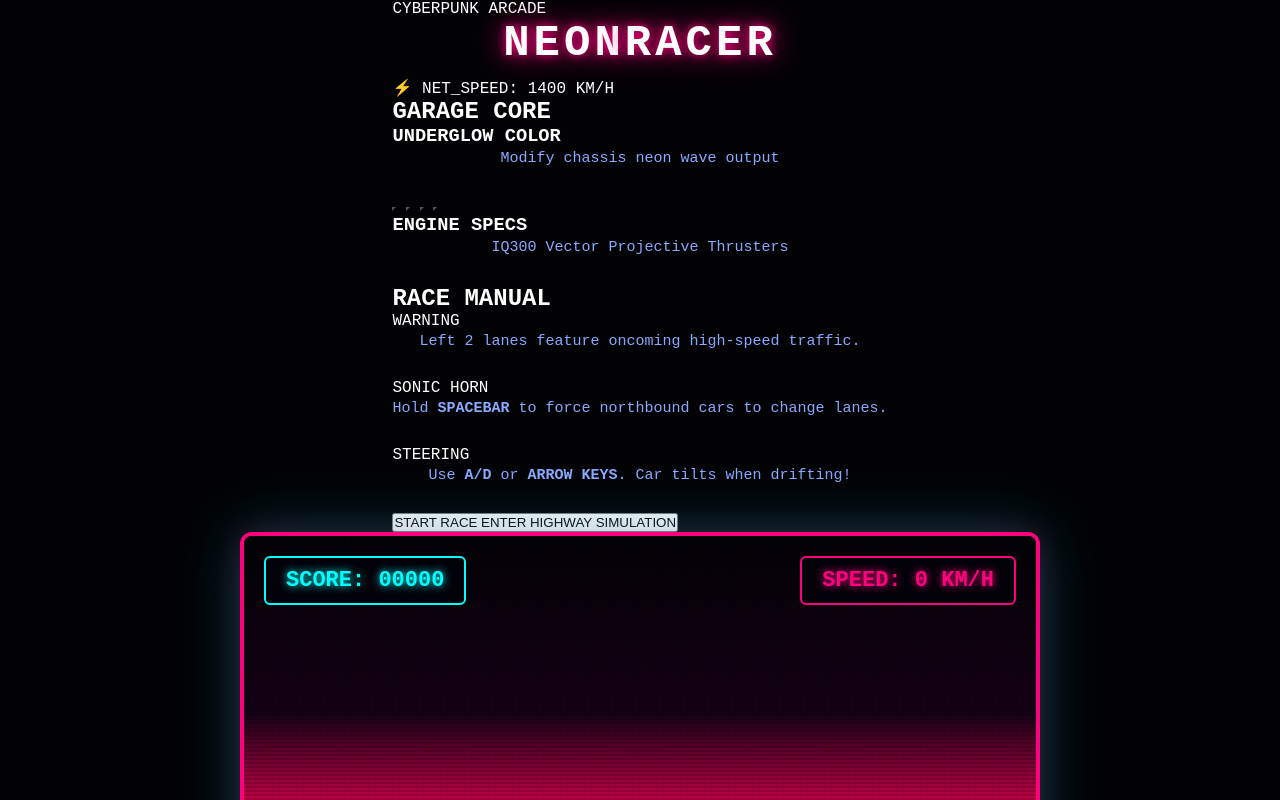
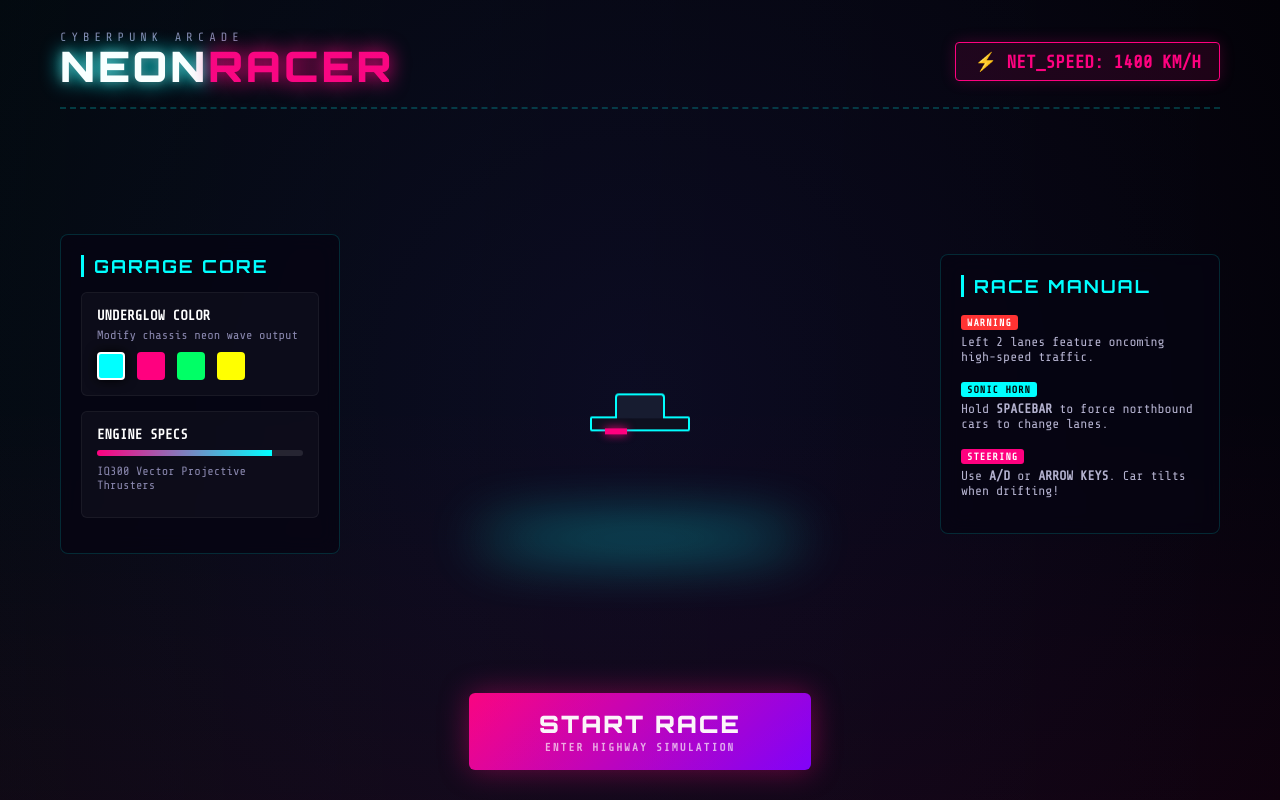
Before and after one commit to sahirpunjwani/racecar-static, a plain HTML site: page index.html in a window 1280 px wide. Shown: the top 800 px of the page. Drawn offline with nearby package versions, Linux system fonts and the light colour scheme.

Commit message:
Update style.css

```diff
--- a/style.css
+++ b/style.css
@@ -1,3 +1,5 @@
+@import url('https://fonts.googleapis.com/css2?family=Orbitron:wght@400;700;900&family=Share+Tech+Mono&display=swap');
+
 * {
     box-sizing: border-box;
     margin: 0;
@@ -5,17 +7,296 @@
 }
 
 body {
-    background: #020205;
+    background: #03030c;
     color: #fff;
-    font-family: 'Courier New', Courier, monospace;
+    font-family: 'Share Tech Mono', monospace;
+    display: flex;
+    justify-content: center;
+    align-items: center;
+    min-height: 100vh;
+    overflow: hidden;
+    user-select: none;
+}
+
+/* HOMEPAGE LAYOUT (MR. RACER ARCHITECTURE) */
+#homepage {
+    position: relative;
+    width: 100vw;
+    height: 100vh;
+    background: radial-gradient(circle at center, #0c081f 0%, #030208 100%);
+    display: flex;
+    flex-direction: column;
+    justify-content: space-between;
+    padding: 30px 60px;
+    z-index: 2;
+    transition: transform 0.5s cubic-bezier(0.77, 0, 0.175, 1), opacity 0.4s;
+}
+
+#homepage.fade-out {
+    transform: scale(1.1);
+    opacity: 0;
+    pointer-events: none;
+}
+
+.glow-overlay {
+    position: absolute;
+    top: 0; left: 0; width: 100%; height: 100%;
+    background: linear-gradient(0deg, rgba(255, 0, 127, 0.05) 0%, transparent 50%),
+                linear-gradient(90deg, rgba(0, 255, 255, 0.03) 0%, transparent 100%);
+    pointer-events: none;
+}
+
+/* HEADER SECTION */
+.main-header {
+    display: flex;
+    justify-content: space-between;
+    align-items: center;
+    border-bottom: 2px dashed rgba(0, 255, 255, 0.2);
+    padding-bottom: 15px;
+}
+
+.logo-container h1 {
+    font-family: 'Orbitron', sans-serif;
+    font-size: 42px;
+    font-weight: 900;
+    letter-spacing: 3px;
+    color: #fff;
+    text-shadow: 0 0 10px rgba(255,255,255,0.3), 0 0 20px #00ffff;
+}
+
+.logo-container .alt-color {
+    color: #ff007f;
+    text-shadow: 0 0 20px #ff007f;
+}
+
+.tagline {
+    font-size: 12px;
+    letter-spacing: 5px;
+    color: #8a88af;
+    display: block;
+    margin-bottom: -4px;
+}
+
+.stat-pill {
+    background: rgba(255, 0, 127, 0.1);
+    border: 1px solid #ff007f;
+    padding: 8px 18px;
+    font-size: 18px;
+    font-weight: bold;
+    color: #ff007f;
+    border-radius: 4px;
+    box-shadow: 0 0 15px rgba(255,0,127,0.2);
+}
+
+/* SHOWROOM CORE INTERFACE */
+.showroom-container {
+    display: flex;
+    justify-content: space-between;
+    align-items: center;
+    flex: 1;
+    margin: 30px 0;
+}
+
+.side-panel {
+    width: 280px;
+    background: rgba(6, 4, 18, 0.75);
+    border: 1px solid rgba(0, 255, 255, 0.15);
+    border-radius: 8px;
+    padding: 20px;
+    backdrop-filter: blur(10px);
+}
+
+.side-panel h2 {
+    font-family: 'Orbitron', sans-serif;
+    font-size: 18px;
+    letter-spacing: 2px;
+    color: #00ffff;
+    margin-bottom: 15px;
+    border-left: 3px solid #00ffff;
+    padding-left: 10px;
+}
+
+.upgrade-card {
+    background: rgba(255, 255, 255, 0.03);
+    border: 1px solid rgba(255, 255, 255, 0.05);
+    padding: 15px;
+    border-radius: 6px;
+    margin-bottom: 15px;
+}
+
+.upgrade-card h3 {
+    font-size: 14px;
+    color: #fff;
+    margin-bottom: 5px;
+}
+
+.upgrade-card p {
+    font-size: 12px;
+    color: #8a88af;
+    margin-bottom: 10px;
+}
+
+.color-picker-grid {
+    display: flex;
+    gap: 12px;
+}
+
+.color-dot {
+    width: 28px;
+    height: 28px;
+    border-radius: 4px;
+    border: 2px solid transparent;
+    cursor: pointer;
+    transition: 0.2s;
+}
+
+.color-dot:hover {
+    transform: scale(1.15);
+}
+
+.color-dot.active {
+    border-color: #fff;
+    box-shadow: 0 0 12px currentColor;
+}
+
+.spec-bar {
+    width: 100%;
+    height: 6px;
+    background: rgba(255,255,255,0.1);
+    border-radius: 3px;
+    overflow: hidden;
+    margin: 8px 0;
+}
+
+.spec-bar .fill {
+    height: 100%;
+    background: linear-gradient(90deg, #ff007f, #00ffff);
+}
+
+/* RULES / MANUAL PANEL */
+.info-block {
+    margin-bottom: 15px;
+}
+
+.badge {
+    display: inline-block;
+    font-size: 10px;
+    font-weight: bold;
+    padding: 2px 6px;
+    border-radius: 3px;
+    margin-bottom: 4px;
+    letter-spacing: 1px;
+}
+
+.badge.oncoming { background: #ff3333; color: #fff; }
+.badge.sonic { background: #00ffff; color: #000; }
+.badge.steering { background: #ff007f; color: #fff; }
+
+.info-block p {
+    font-size: 13px;
+    color: #b4b2cf;
+}
+
+/* CENTER SHOWROOM VEHICLE DISPLAY */
+.center-showroom {
+    flex: 1;
+    height: 100%;
     display: flex;
     flex-direction: column;
     justify-content: center;
     align-items: center;
-    min-height: 100vh;
-    overflow: hidden;
+    position: relative;
 }
 
+.platform-light {
+    position: absolute;
+    bottom: 20%;
+    width: 320px;
+    height: 20px;
+    background: #00ffff;
+    border-radius: 50%;
+    filter: blur(25px);
+    opacity: 0.6;
+    animation: pulseGlow 4s infinite alternate;
+}
+
+.vehicle-preview {
+    transform: scale(1.6);
+    margin-bottom: -40px;
+    animation: floatCar 3s infinite ease-in-out;
+}
+
+/* VECTOR CSS CAR PREVIEW EXECUTIONS */
+.preview-car {
+    position: relative;
+    width: 120px;
+    height: 60px;
+}
+
+.preview-car .wing {
+    position: absolute;
+    bottom: 5px; left: 10px;
+    width: 100px; height: 15px;
+    background: #0e101f;
+    border: 2px solid #00ffff;
+    border-radius: 2px;
+}
+
+.preview-car .cabin {
+    position: absolute;
+    bottom: 18px; left: 35px;
+    width: 50px; height: 25px;
+    background: #171c30;
+    border: 2px solid #00ffff;
+    border-bottom: none;
+    border-radius: 4px 4px 0 0;
+}
+
+.preview-car .glow-pipe {
+    position: absolute;
+    bottom: 2px; left: 25px; width: 22px; height: 6px;
+    background: #ff007f;
+    box-shadow: 0 0 10px #ff007f;
+}
+
+/* FOOTER CALL TO ACTION PLAY BTN */
+.action-footer {
+    display: flex;
+    justify-content: center;
+    padding-top: 15px;
+}
+
+.play-btn {
+    background: linear-gradient(135deg, #ff007f 0%, #7b00ff 100%);
+    border: none;
+    color: #fff;
+    padding: 16px 70px;
+    font-family: 'Orbitron', sans-serif;
+    font-size: 24px;
+    font-weight: 900;
+    letter-spacing: 2px;
+    border-radius: 6px;
+    cursor: pointer;
+    box-shadow: 0 0 30px rgba(255, 0, 127, 0.4);
+    transition: 0.2s cubic-bezier(0.175, 0.885, 0.32, 1.275);
+    text-align: center;
+}
+
+.play-btn:hover {
+    transform: scale(1.06);
+    box-shadow: 0 0 45px #ff007f;
+}
+
+.play-btn .btn-sub {
+    display: block;
+    font-family: 'Share Tech Mono', monospace;
+    font-size: 11px;
+    letter-spacing: 2px;
+    color: rgba(255, 255, 255, 0.7);
+    margin-top: 2px;
+}
+
+/* GAMEPLAY MODULE CANVAS INTERFACES */
 #game-container {
     position: relative;
     width: 800px;
@@ -25,40 +306,21 @@ body {
     border-radius: 12px;
     background: #000;
     overflow: hidden;
+    transition: opacity 0.4s ease-in;
 }
 
-canvas {
-    display: block;
-    width: 100%;
-    height: 100%;
+#game-container.hidden {
+    display: none;
+    opacity: 0;
 }
 
 #hud {
     position: absolute;
-    top: 20px;
-    left: 20px;
-    right: 20px;
-    display: flex;
-    justify-content: space-between;
-    font-size: 22px;
-    font-weight: bold;
-    text-shadow: 0 0 8px #00ffff;
-    color: #00ffff;
-    pointer-events: none;
-    z-index: 5;
-}
-
-.hud-panel {
-    background: rgba(3, 3, 10, 0.85);
-    padding: 10px 20px;
-    border-radius: 6px;
-    border: 2px solid #00ffff;
-}
-
-#speed-panel {
-    border-color: #ff007f;
-    color: #ff007f;
-    text-shadow: 0 0 8px #ff007f;
+    top: 20px; left: 20px; right: 20px;
+    display: flex; justify-content: space-between;
+    font-size: 22px; font-weight: bold;
+    text-shadow: 0 0 8px #00ffff; color: #00ffff;
+    pointer-events: none; z-index: 5;
 }
 
 #screen-overlay {
@@ -66,65 +328,36 @@ canvas {
     top: 0; left: 0; width: 100%; height: 100%;
     background: linear-gradient(rgba(18, 16, 16, 0) 50%, rgba(0, 0, 0, 0.15) 50%), linear-gradient(90deg, rgba(255, 0, 0, 0.03), rgba(0, 255, 0, 0.01), rgba(0, 0, 255, 0.03));
     background-size: 100% 4px, 6px 100%;
-    pointer-events: none;
-    z-index: 4;
+    pointer-events: none; z-index: 4;
 }
 
 #menu {
     position: absolute;
     top: 0; left: 0; width: 100%; height: 100%;
-    background: rgba(3, 3, 8, 0.92);
-    display: flex;
-    flex-direction: column;
-    justify-content: center;
-    align-items: center;
+    background: rgba(3, 3, 8, 0.94);
+    display: flex; flex-direction: column; justify-content: center; align-items: center;
     z-index: 10;
 }
 
-#menu.hidden {
-    display: none;
-}
-
-h1 {
-    font-size: 44px;
-    color: #fff;
-    text-shadow: 0 0 10px #ff007f, 0 0 30px #ff007f;
-    margin-bottom: 10px;
-    letter-spacing: 4px;
-    text-align: center;
-}
-
-p {
-    text-align: center;
-    font-size: 15px;
-    line-height: 1.6;
-    color: #8af;
-    margin-bottom: 25px;
-}
+#menu.hidden { display: none !important; }
 
 .btn {
-    background: transparent;
-    border: 2px solid #00ffff;
-    color: #00ffff;
-    padding: 12px 35px;
-    font-size: 18px;
-    cursor: pointer;
-    font-family: inherit;
-    font-weight: bold;
-    text-transform: uppercase;
-    box-shadow: 0 0 15px rgba(0,255,255,0.2);
-    transition: 0.15s;
+    background: transparent; border: 2px solid #00ffff; color: #00ffff;
+    padding: 12px 35px; font-size: 18px; cursor: pointer;
+    font-family: inherit; font-weight: bold; text-transform: uppercase;
+    box-shadow: 0 0 15px rgba(0,255,255,0.2); transition: 0.15s; margin-top: 15px;
 }
+.btn:hover { background: #00ffff; color: #000; box-shadow: 0 0 25px #00ffff; }
+.btn.secondary { border-color: #ff007f; color: #ff007f; box-shadow: 0 0 15px rgba(255,0,127,0.2); margin-left: 10px; }
+.btn.secondary:hover { background: #ff007f; color: #000; box-shadow: 0 0 25px #ff007f; }
 
-.btn:hover {
-    background: #00ffff;
-    color: #000;
-    box-shadow: 0 0 25px #00ffff;
+/* ANIMATION COMPOSERS */
+@keyframes floatCar {
+    0% { transform: translateY(0px); }
+    50% { transform: translateY(-10px); }
+    100% { transform: translateY(0px); }
 }
-
-#hint {
-    color: #ff007f;
-    margin-top: 15px;
-    font-size: 13px;
-    text-shadow: 0 0 5px rgba(255,0,127,0.4);
+@keyframes pulseGlow {
+    0% { opacity: 0.4; transform: scale(0.95) translateY(0); filter: blur(20px); }
+    100% { opacity: 0.7; transform: scale(1.05) translateY(2px); filter: blur(28px); }
 }
```
